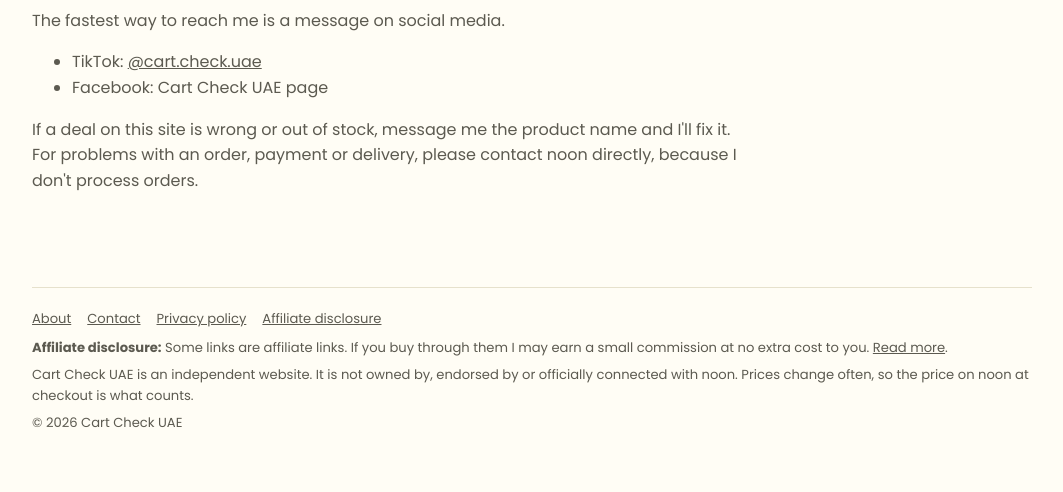
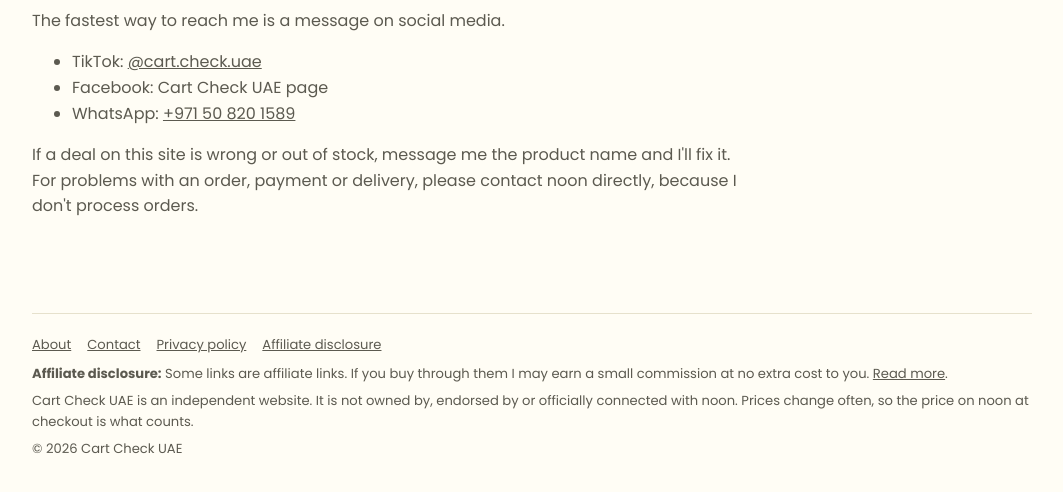
Before and after one commit to eclipsefitlab/cartcheckuae, a plain HTML site: page contact.html in a window 1280 px wide. Shown: the part 156-648 px from the top of the page, without its empty margins (108-1171 px from the left). Drawn offline with Linux system fonts and the light colour scheme.

Commit message:
Add files via upload

```diff
--- a/contact.html
+++ b/contact.html
@@ -3,5 +3,5 @@
 <title>Contact | Cart Check UAE</title><meta name="description" content="How to contact Cart Check UAE.">
 <link rel="stylesheet" href="https://fonts.googleapis.com/css2?family=Poppins:wght@400;600;700&display=swap"><link rel="stylesheet" href="style.css"></head><body><div class="wrap"><nav aria-label="Main"><a class="logo" href="index.html"><span>Cart Check</span>UAE</a><ul><li><a href="index.html#deals">Deals</a></li><li><a href="index.html#how">How it works</a></li><li><a href="about.html">About</a></li><li><a href="contact.html">Contact</a></li></ul></nav><main class="page"><h1>Contact</h1>
 <p>The fastest way to reach me is a message on social media.</p>
-<ul><li>TikTok: <a href="https://www.tiktok.com/@cart.check.uae" rel="noopener">@cart.check.uae</a></li><li>Facebook: Cart Check UAE page</li></ul>
+<ul><li>TikTok: <a href="https://www.tiktok.com/@cart.check.uae" rel="noopener">@cart.check.uae</a></li><li>Facebook: Cart Check UAE page</li><li>WhatsApp: <a href="https://wa.me/971508201589" rel="noopener">+971 50 820 1589</a></li></ul>
 <p>If a deal on this site is wrong or out of stock, message me the product name and I'll fix it. For problems with an order, payment or delivery, please contact noon directly, because I don't process orders.</p></main><footer><ul><li><a href="about.html">About</a></li><li><a href="contact.html">Contact</a></li><li><a href="privacy.html">Privacy policy</a></li><li><a href="disclosure.html">Affiliate disclosure</a></li></ul><p><b>Affiliate disclosure:</b> Some links are affiliate links. If you buy through them I may earn a small commission at no extra cost to you. <a href="disclosure.html">Read more</a>.</p><p>Cart Check UAE is an independent website. It is not owned by, endorsed by or officially connected with noon. Prices change often, so the price on noon at checkout is what counts.</p><p>&copy; 2026 Cart Check UAE</p></footer></div></body></html>
```
Also changed, not shown: about.html (+1 -0 lines), index.html (+1 -0 lines).
